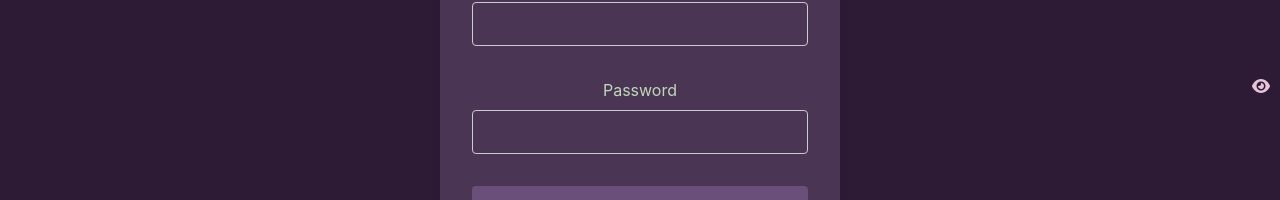
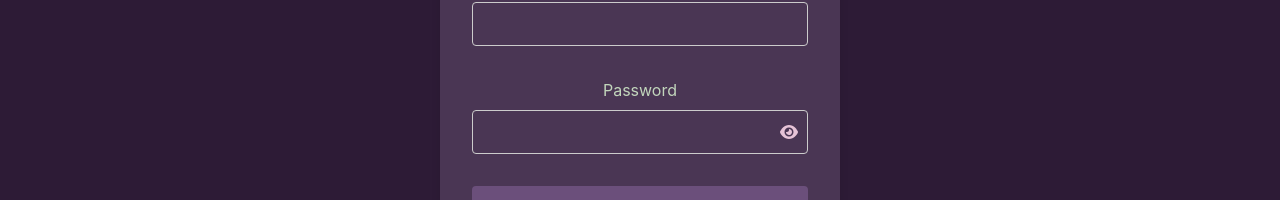
Before and after one commit to intojhanurag/Igdtudw, a React (Vite) app in the folder frontend/: page /signup in a window 1280 px wide. Shown: the part 458-658 px from the top of the page. Built offline with nearby package versions, Linux system fonts and the light colour scheme.

Commit message:
eye icon

```diff
--- a/frontend/src/components/signup.css
+++ b/frontend/src/components/signup.css
@@ -11,18 +11,23 @@
     position: relative;
     display: flex;
     align-items: center;
+    width: 100%;
   }
+
 
 .password-container input {
     flex: 1;
+    padding-right: 2.5rem;
   }
 
 .password-toggle-icon {
     position: absolute;
     right: 10px;
+    top: 50%;
+    transform: translateY(-50%);
     cursor: pointer;
     color: var(--text-secondary);
-  }
+}
 .signup-card {
     background: var(--card-bg);
     border-radius: 8px;
--- a/frontend/src/components/signup.jsx
+++ b/frontend/src/components/signup.jsx
@@ -102,6 +102,8 @@ function Signup() {
           </div>
           <div className="form-group">
             <label htmlFor="password">Password</label>
+
+            <div className='password-container'>
               <input
                 type={showPassword ? 'text' : 'password'}
                 id="password"
@@ -116,6 +118,7 @@ function Signup() {
                   className="password-toggle-icon"
               />
             </div>
+          </div>
             <button type="submit">Sign Up</button>
           </form>
           <div className="login-link">
```
Lines whose indentation alone changed are shown as unchanged.
